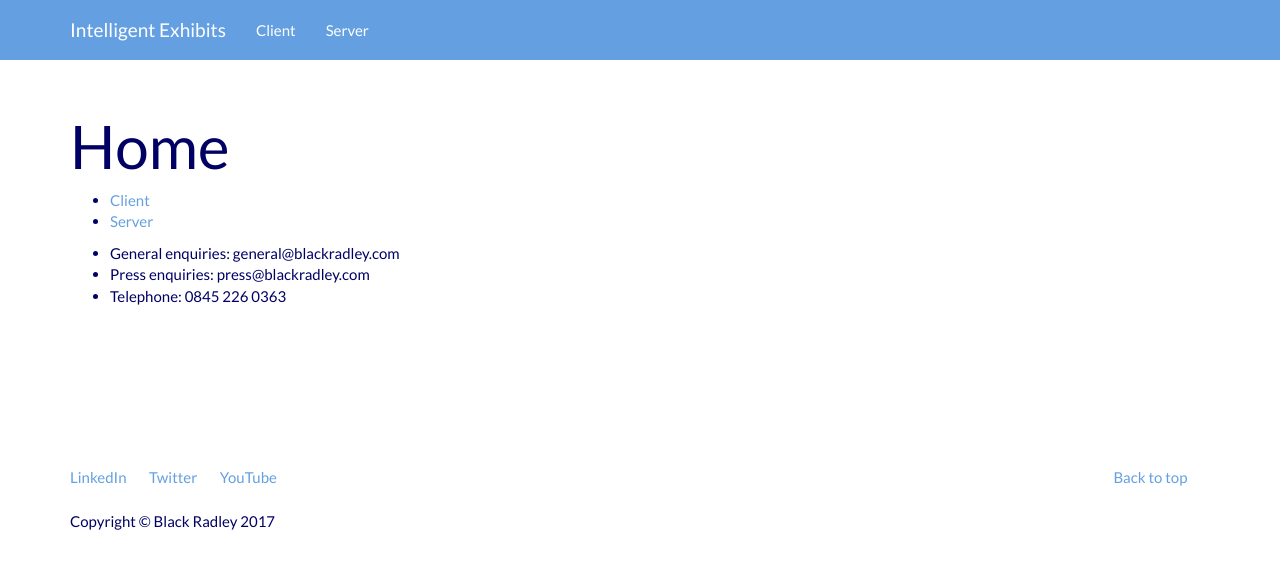
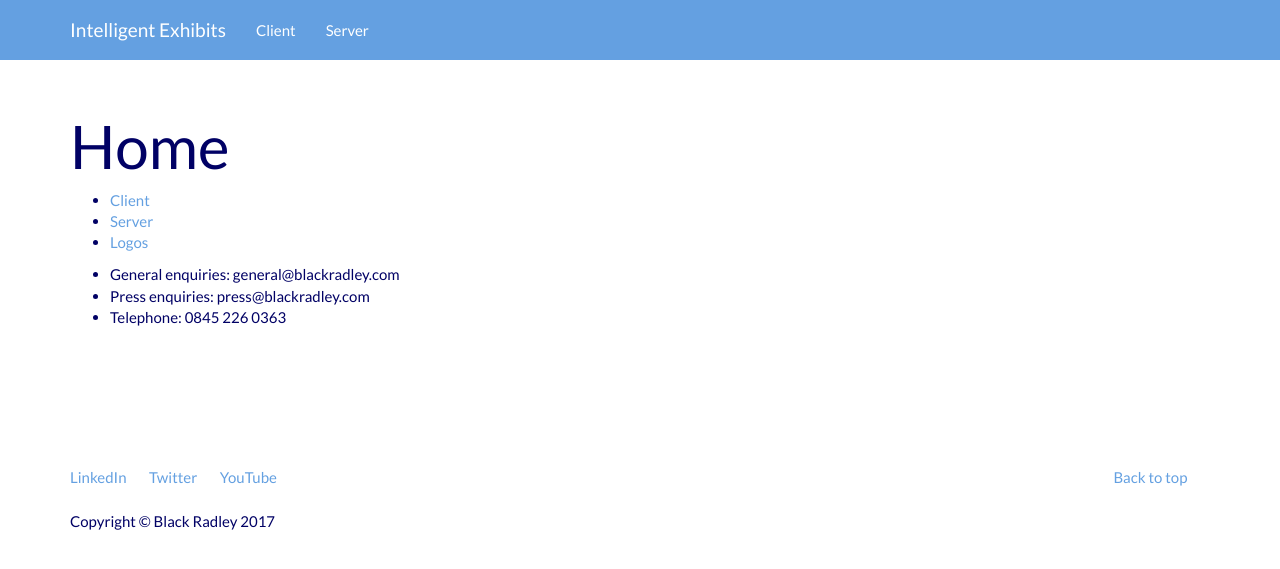
Before and after one commit to joejcollins/professor-bergman, a Jekyll site: the page built from docs/index.md, in a window 1280 px wide. Shown: the top 569 px of the page. Built offline with Jekyll 4.4.1, drawn with Linux system fonts in a browser that asks for light colours; nearby versions of some CDN libraries.

Commit message:
Added logos

```diff
--- a/docs/index.md
+++ b/docs/index.md
@@ -5,6 +5,7 @@ title: Home
 
 * [Client]({{ site.baseurl }}/client/)
 * [Server]({{ site.baseurl }}/server/)
+* [Logos]({{ site.baseurl }}/logos/)
 
 * General enquiries: general@blackradley.com
 * Press enquiries: press@blackradley.com
```
